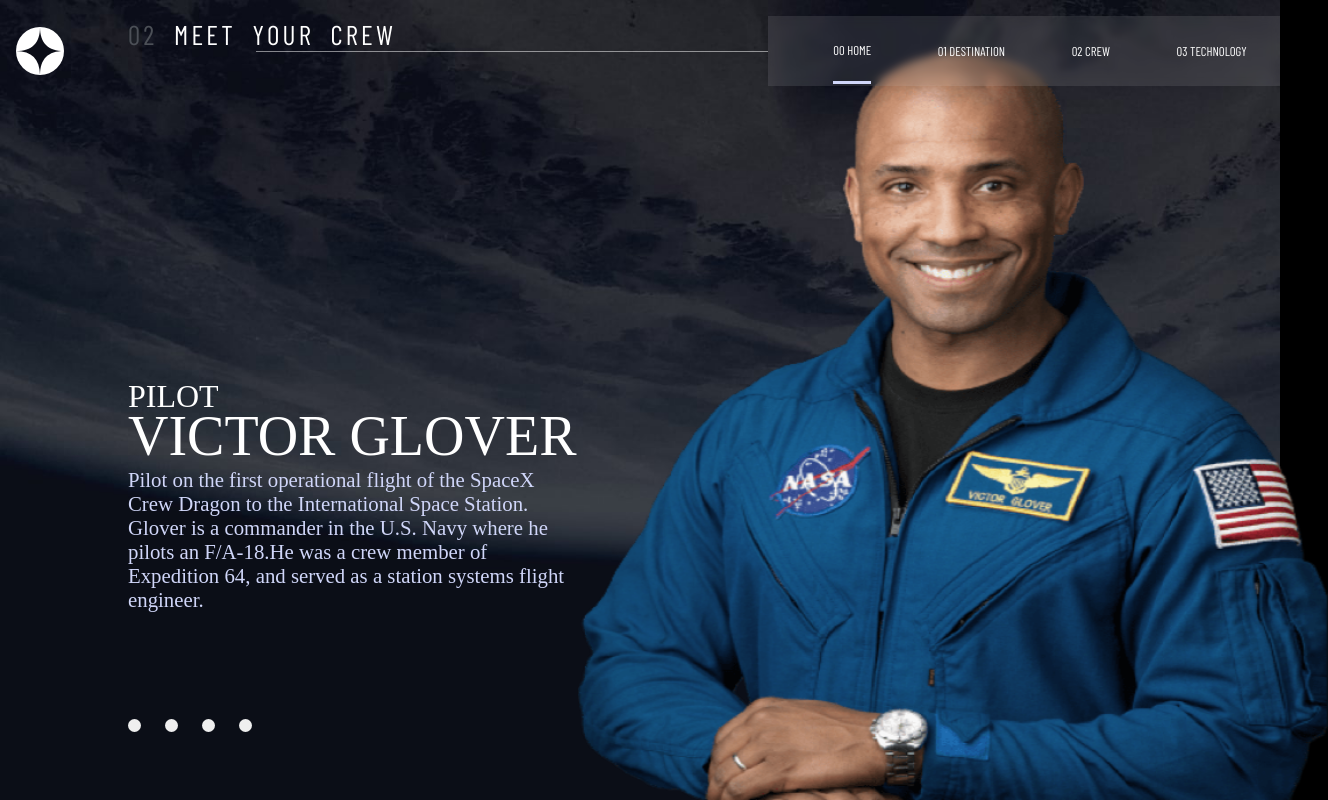
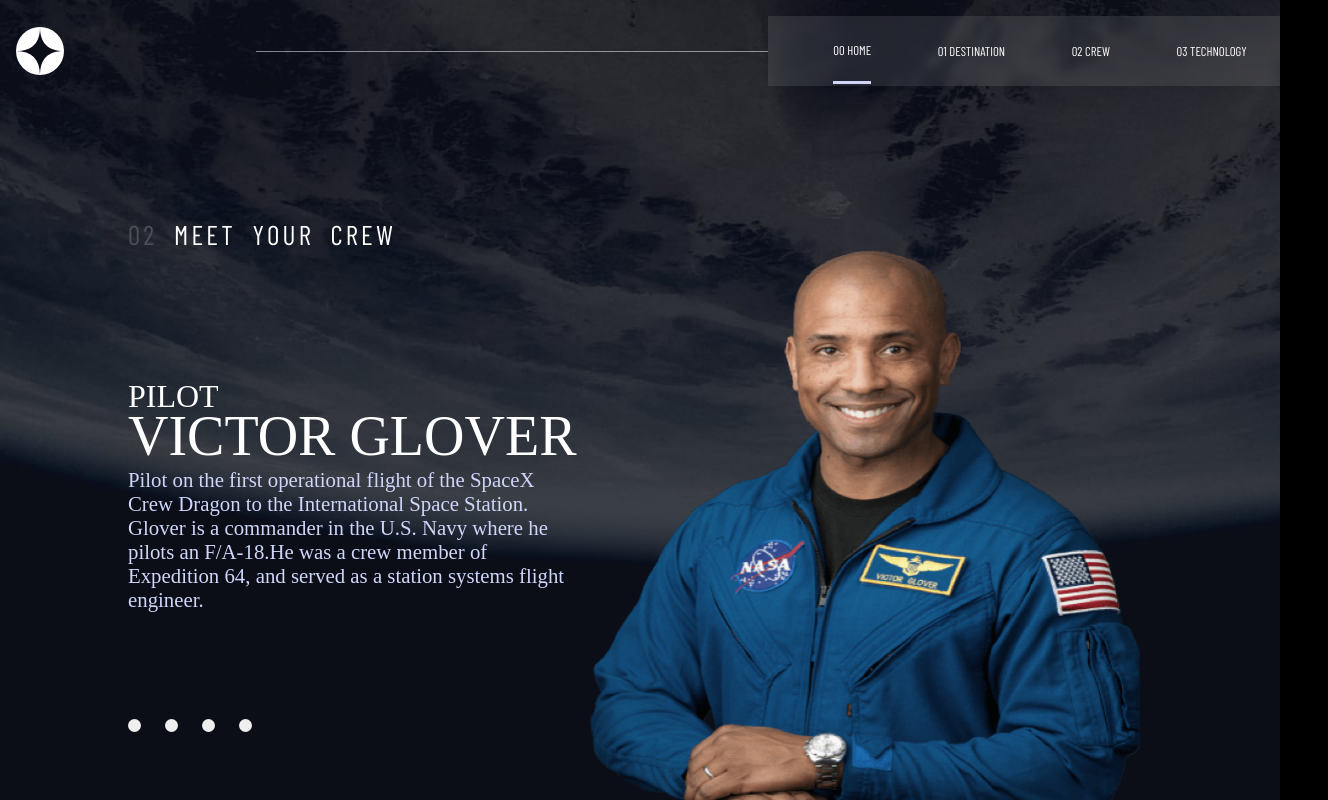
Before and after one commit to MohdSaquib114/Space-Tourism-Site, a React (Vite) app: page /crew in a window 1280 px wide. Shown: the whole page, 1328 px wide, since content can reach past the window. Built offline with nearby package versions, Linux system fonts and the light colour scheme; a web font is replaced by a local one.

Commit message:
update css;

```diff
--- a/src/Component/Crew.module.css
+++ b/src/Component/Crew.module.css
@@ -59,8 +59,8 @@
 
 .img{
     grid-area: image;
-  width: 750px;
-  height: 750px;
+  width: 550px;
+  height: 550px;
   animation: fade-in ease-in 0.5s  0s 1 normal forwards;
 }
 .btnContainer{
--- a/src/Component/Technology.module.css
+++ b/src/Component/Technology.module.css
@@ -41,8 +41,8 @@ align-self: center;
 .img{
     grid-area: image;
     justify-self: end;
-    height: 600px;
-    width: 500px;
+    height: 450px;
+    width: 350px;
     animation: fade-in ease-in 0.5s  0s 1 normal forwards;
 
 }
```
